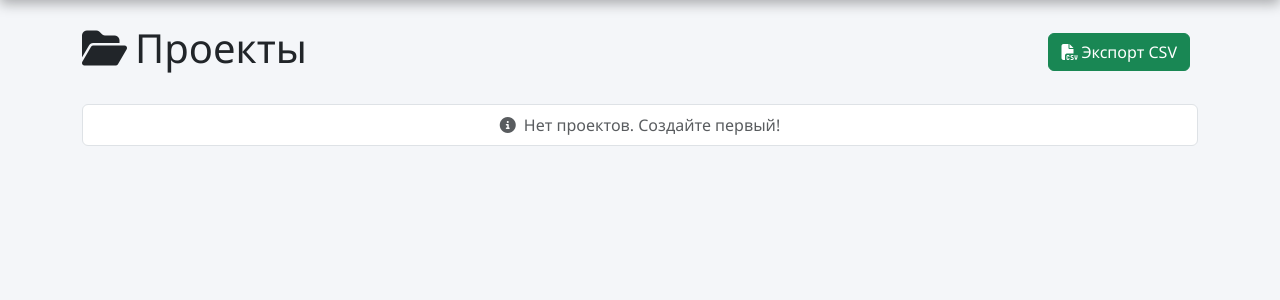
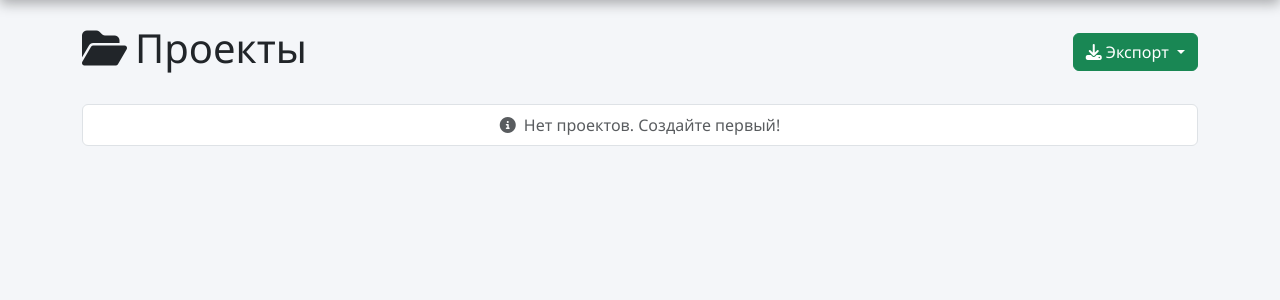
Before and after one commit to daniil-avdeenko/project-finance, a Flask app: page /projects in a window 1280 px wide. Shown: the part 56-356 px from the top of the page. Run offline with Flask 3, Linux system fonts and the light colour scheme; the visitor is signed in with stand-in values (Sample User, id 1); data that the repository does not hold is empty; some libraries are stand-ins or nearby versions.

Commit message:
feat(ui): add excel export buttons

```diff
--- a/app/templates/projects/list.html
+++ b/app/templates/projects/list.html
@@ -6,9 +6,23 @@
 <div class="d-flex justify-content-between align-items-center mb-4">
     <h1><i class="fas fa-folder-open me-2"></i>Проекты</h1>
     <div>
-        <a href="{{ url_for('main.export_projects_csv') }}" class="btn btn-success me-2">
-            <i class="fas fa-file-csv me-1"></i>Экспорт CSV
-        </a>
+        <div class="btn-group">
+            <button type="button" class="btn btn-success dropdown-toggle" data-bs-toggle="dropdown">
+                <i class="fas fa-download me-1"></i>Экспорт
+            </button>
+            <ul class="dropdown-menu">
+                <li>
+                    <a class="dropdown-item" href="{{ url_for('main.export_projects_csv') }}">
+                        <i class="fas fa-file-csv me-2"></i>CSV
+                    </a>
+                </li>
+                <li>
+                    <a class="dropdown-item" href="{{ url_for('main.export_projects_xlsx') }}">
+                        <i class="fas fa-file-excel me-2 text-success"></i>Excel (.xlsx)
+                    </a>
+                </li>
+            </ul>
+        </div>
         {% if current_user.is_admin() %}
         <a href="{{ url_for('main.project_create', next=request.path) }}" class="btn btn-primary">
             <i class="fas fa-plus me-1"></i>Создать проект
@@ -37,7 +51,8 @@
             <span class="badge bg-success">{{ project.profit|money }} ₽</span>
             <span class="badge bg-info">{{ "{:.1f}".format(project.profitability) }}%</span>
             {% if current_user.is_admin() %}
-            <a href="{{ url_for('main.project_edit', project_id=project.id, next=request.path) }}" class="btn btn-sm btn-outline-secondary"
+            <a href="{{ url_for('main.project_edit', project_id=project.id, next=request.path) }}"
+               class="btn btn-sm btn-outline-secondary"
                title="Редактировать" onclick="event.stopPropagation();">
                 <i class="fas fa-pen"></i>
             </a>
```
Also changed, not shown: app/templates/employees/list.html (+20 -5 lines), app/templates/transactions/list.html (+30 -11 lines).
